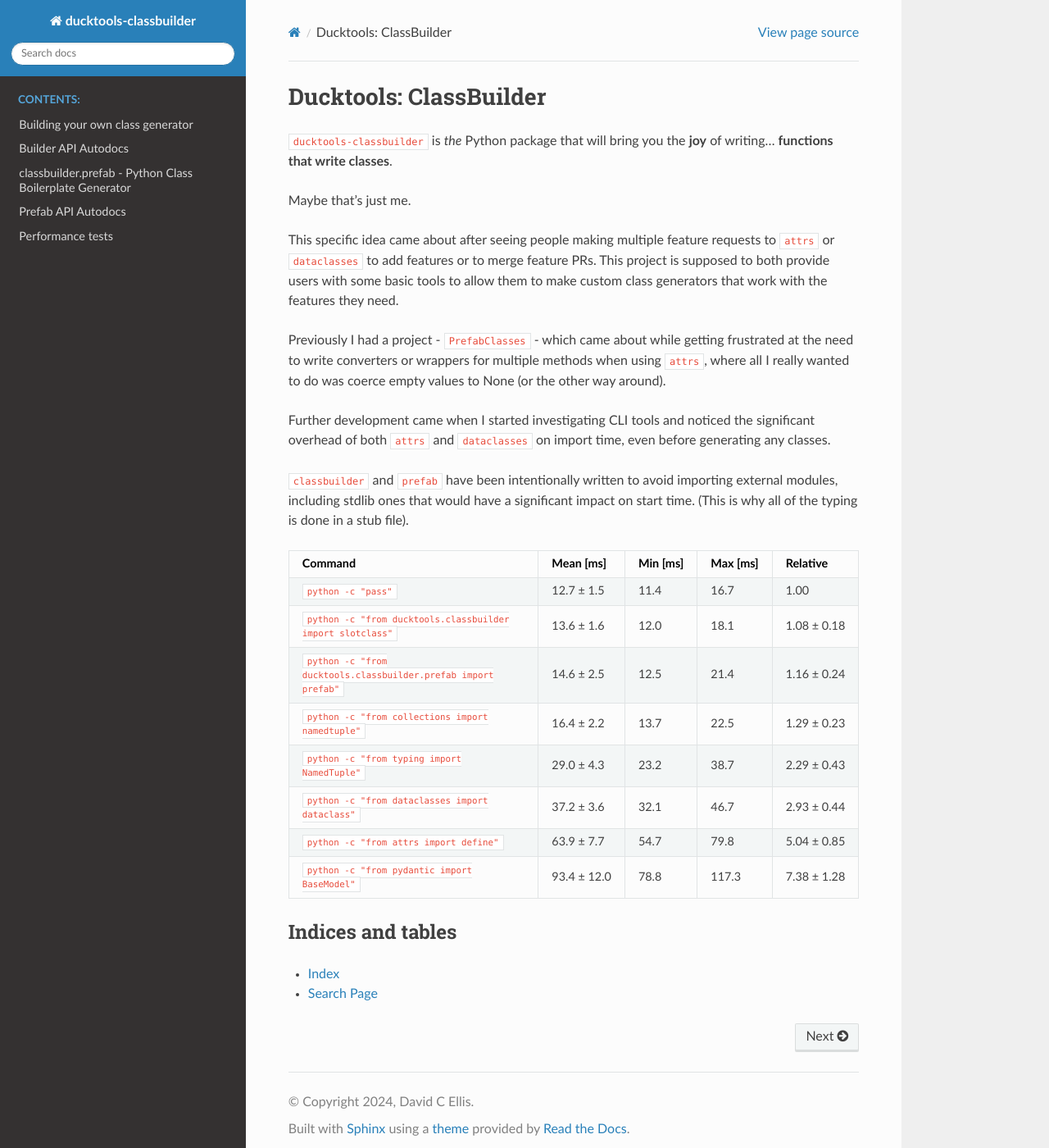
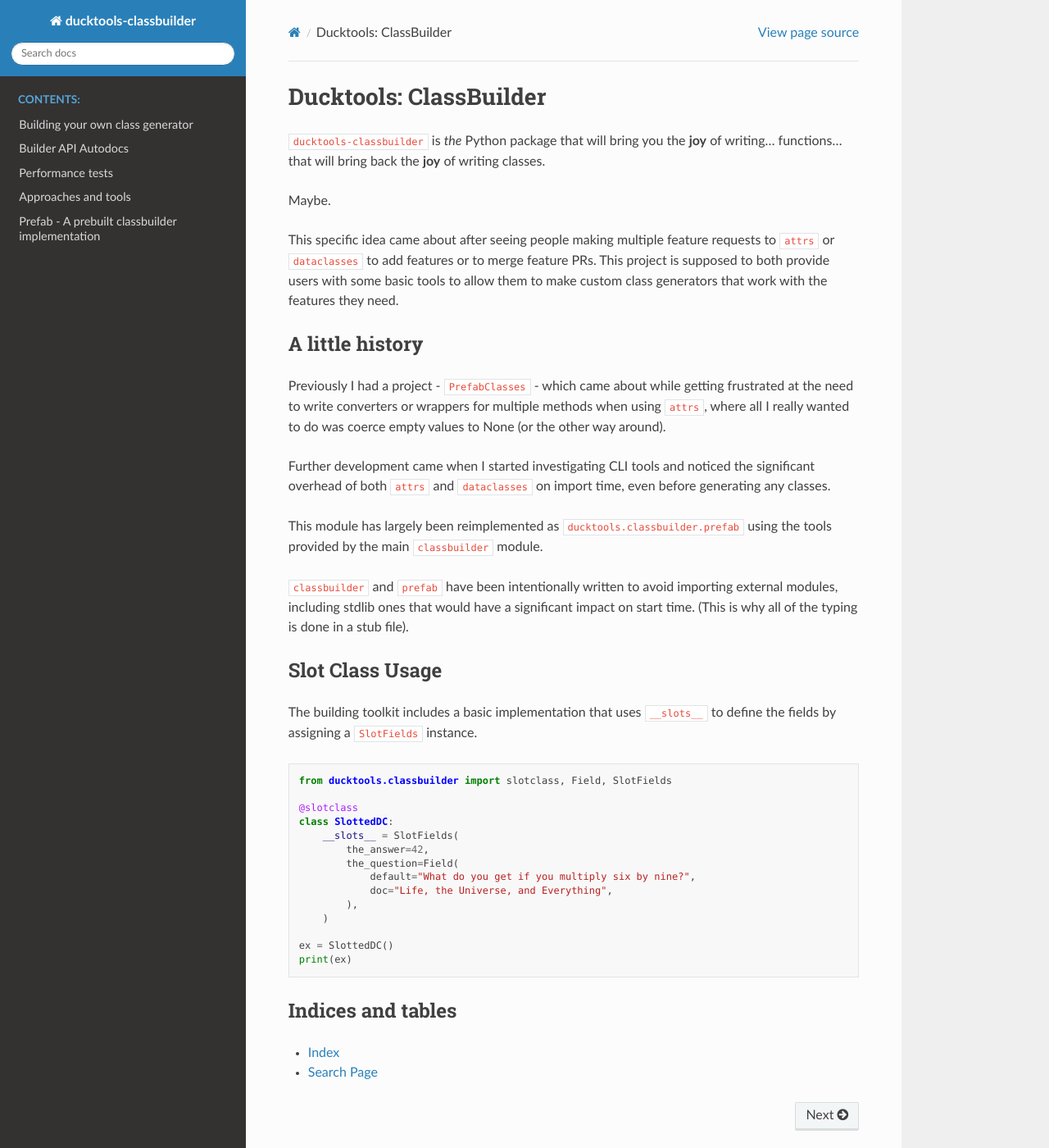
Before and after one commit to DavidCEllis/ducktools-classbuilder, a Sphinx documentation site: the page built from docs/index.md, in a window 1280 px wide and 1400 px high. Shown: the whole window at 82% size. Built offline with Sphinx 7.4.7 and the Read the Docs theme 2.0.0, drawn with Linux system fonts in a browser that asks for light colours; pages that are not in the unit, such as notebooks, are missing from menus.

Commit message:
Docs docs docs

````diff
--- a/docs/index.md
+++ b/docs/index.md
@@ -8,20 +8,22 @@ hidden: true
 ---
 extension_examples
 api
+perf/performance_tests
+approach_vs_tool
 prefab/index
-prefab/api
-perf/performance_tests
 ```
 
 `ducktools-classbuilder` is *the* Python package that will bring you the **joy**
-of writing... **functions that write classes**.
+of writing... functions... that will bring back the **joy** of writing classes.
 
-Maybe that's just me.
+Maybe.
 
 This specific idea came about after seeing people making multiple feature requests
 to `attrs` or `dataclasses` to add features or to merge feature PRs. This project
 is supposed to both provide users with some basic tools to allow them to make
 custom class generators that work with the features they need.
+
+## A little history ##
 
 Previously I had a project - `PrefabClasses` - which came about while getting
 frustrated at the need to write converters or wrappers for multiple methods when
@@ -32,20 +34,34 @@ Further development came when I started investigating CLI tools and noticed the
 significant overhead of both `attrs` and `dataclasses` on import time, even before
 generating any classes.
 
+This module has largely been reimplemented as `ducktools.classbuilder.prefab` using
+the tools provided by the main `classbuilder` module.
+
 `classbuilder` and `prefab` have been intentionally written to avoid importing external
 modules, including stdlib ones that would have a significant impact on start time.
 (This is why all of the typing is done in a stub file).
 
-| Command | Mean [ms] | Min [ms] | Max [ms] | Relative |
-|:---|---:|---:|---:|---:|
-| `python -c "pass"` | 12.7 ± 1.5 | 11.4 | 16.7 | 1.00 |
-| `python -c "from ducktools.classbuilder import slotclass"` | 13.6 ± 1.6 | 12.0 | 18.1 | 1.08 ± 0.18 |
-| `python -c "from ducktools.classbuilder.prefab import prefab"` | 14.6 ± 2.5 | 12.5 | 21.4 | 1.16 ± 0.24 |
-| `python -c "from collections import namedtuple"` | 16.4 ± 2.2 | 13.7 | 22.5 | 1.29 ± 0.23 |
-| `python -c "from typing import NamedTuple"` | 29.0 ± 4.3 | 23.2 | 38.7 | 2.29 ± 0.43 |
-| `python -c "from dataclasses import dataclass"` | 37.2 ± 3.6 | 32.1 | 46.7 | 2.93 ± 0.44 |
-| `python -c "from attrs import define"` | 63.9 ± 7.7 | 54.7 | 79.8 | 5.04 ± 0.85 |
-| `python -c "from pydantic import BaseModel"` | 93.4 ± 12.0 | 78.8 | 117.3 | 7.38 ± 1.28 |
+## Slot Class Usage ##
+
+The building toolkit includes a basic implementation that uses
+`__slots__` to define the fields by assigning a `SlotFields` instance.
+
+```python
+from ducktools.classbuilder import slotclass, Field, SlotFields
+
+@slotclass
+class SlottedDC:
+    __slots__ = SlotFields(
+        the_answer=42,
+        the_question=Field(
+            default="What do you get if you multiply six by nine?",
+            doc="Life, the Universe, and Everything",
+        ),
+    )
+
+ex = SlottedDC()
+print(ex)
+```
 
 ## Indices and tables ##
 
````
Also changed, not shown: README.md (+18 -24 lines), docs/approach_vs_tool.md (added, +16 -0 lines), docs/extension_examples.md (+1 -1 lines), docs/prefab/dataclasses_differences.md (added, +66 -0 lines), docs/prefab/index.md (+28 -34 lines), docs/prefab/pre_post_init.md (added, +88 -0 lines).
